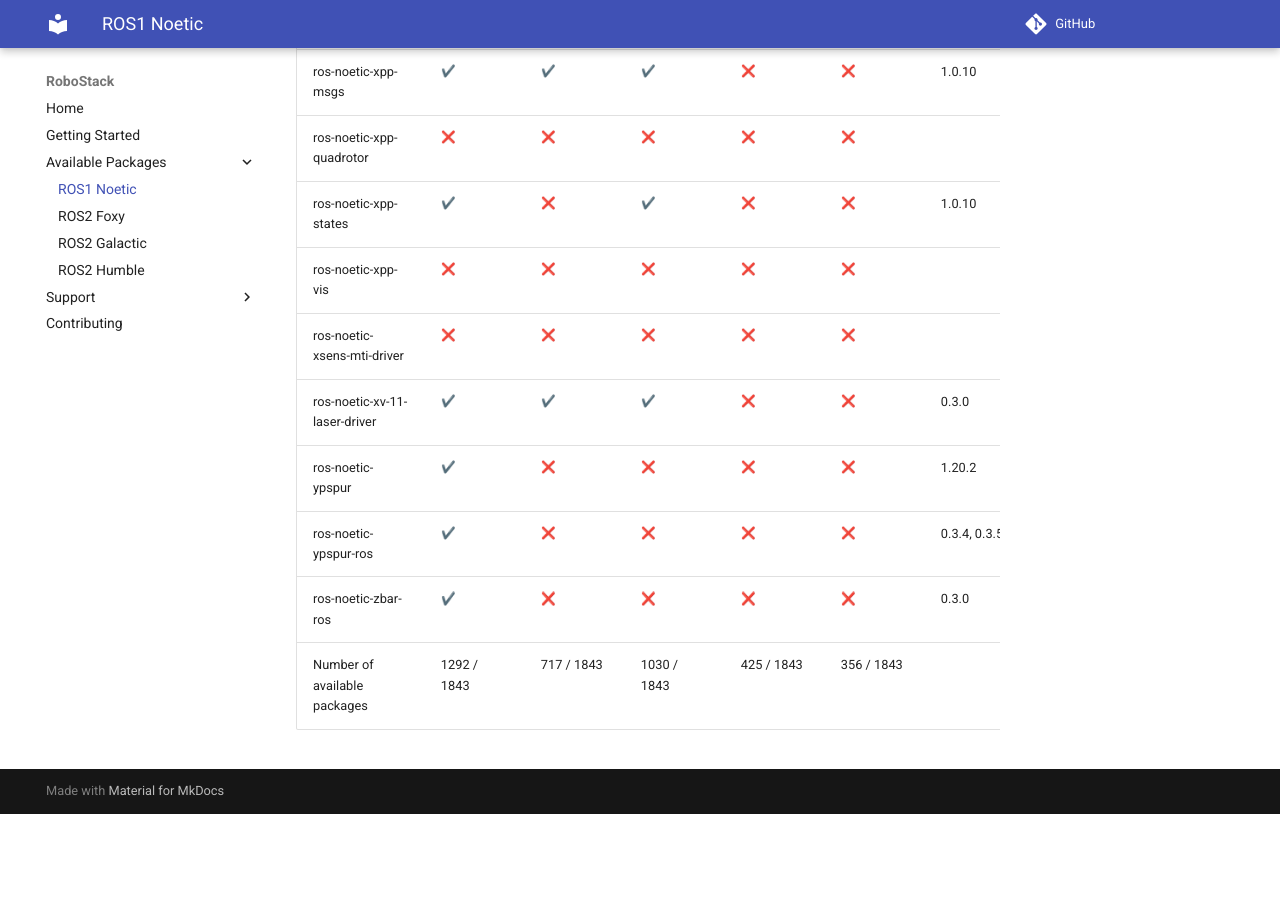
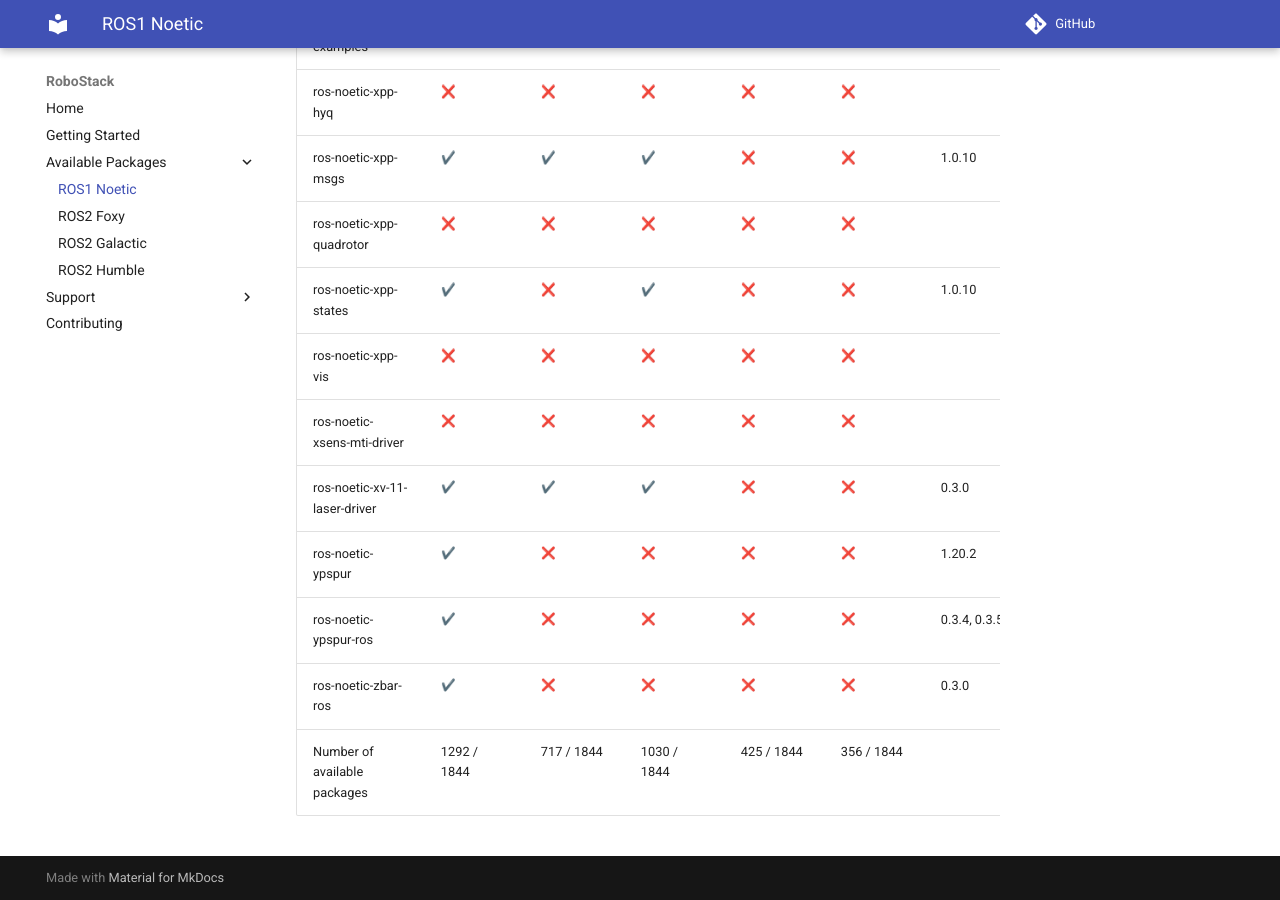
Before and after one commit to RoboStack/robostack.github.io, an MkDocs documentation site: the page built from docs/noetic.md, in a window 1280 px wide and 900 px high, scrolled down 134533 px. Built offline with MkDocs 1.6.1 and Material for MkDocs 9.7.7, drawn with Linux system fonts in a browser that asks for light colours; emoji names are drawn with the system emoji font; comment, search, counter and statistics services are not loaded; before the commit the page ends 135347 px from its top, so only the background shows below that; some of the changed text lies outside the part shown.

Commit message:
Update tables

```diff
--- a/docs/noetic.md
+++ b/docs/noetic.md
@@ -1843,4 +1844,4 @@
 | ros-noetic-ypspur | :heavy_check_mark: { data-sort='1' } | :x: { data-sort='0' } | :x: { data-sort='0' } | :x: { data-sort='0' } | :x: { data-sort='0' } | 1.20.2  |
 | ros-noetic-ypspur-ros | :heavy_check_mark: { data-sort='1' } | :x: { data-sort='0' } | :x: { data-sort='0' } | :x: { data-sort='0' } | :x: { data-sort='0' } | 0.3.4, 0.3.5  |
 | ros-noetic-zbar-ros | :heavy_check_mark: { data-sort='1' } | :x: { data-sort='0' } | :x: { data-sort='0' } | :x: { data-sort='0' } | :x: { data-sort='0' } | 0.3.0  |
-| Number of available packages |  1292 / 1843 | 717 / 1843 | 1030 / 1843 | 425 / 1843 | 356 / 1843 |
+| Number of available packages |  1292 / 1844 | 717 / 1844 | 1030 / 1844 | 425 / 1844 | 356 / 1844 |
```
Also changed, not shown: other parts of docs/noetic.md (+1 -0 lines).
